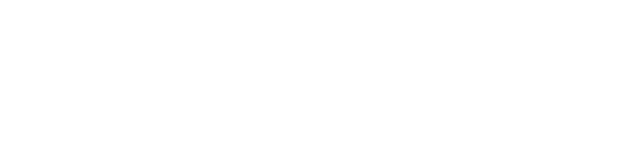
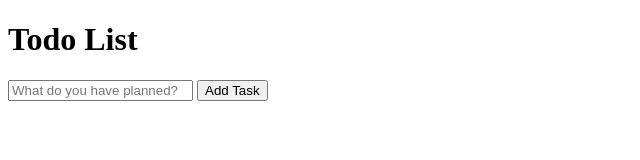
Before and after one commit to varunsudrik/todo-list, a plain HTML site: page index.html in a window 1280 px wide. Shown: the whole page, without its empty margins (0-640 px from the left). Drawn offline with Linux system fonts and the light colour scheme.

Commit message:
Update index.html

```diff
--- a/index.html
+++ b/index.html
@@ -5,6 +5,19 @@
     <meta http-equiv="X-UA-Compatible" content="IE=edge" />
     <meta name="viewport" content="width=device-width, initial-scale=1.0" />
     <title>Task List</title>
+    <link rel="stylesheet" href="style.css" />
   </head>
-  <body></body>
+  <body>
+    <header><h1>Todo List</h1></header>
+    <form id="new-task-form">
+      <input
+        type="text"
+        id="new-task-input"
+        placeholder="What do you have planned?"
+      />
+      <input type="submit" value="Add Task" id="new-task-submiyt" />
+    </form>
+
+    <script src="script.js"></script>
+  </body>
 </html>
```
